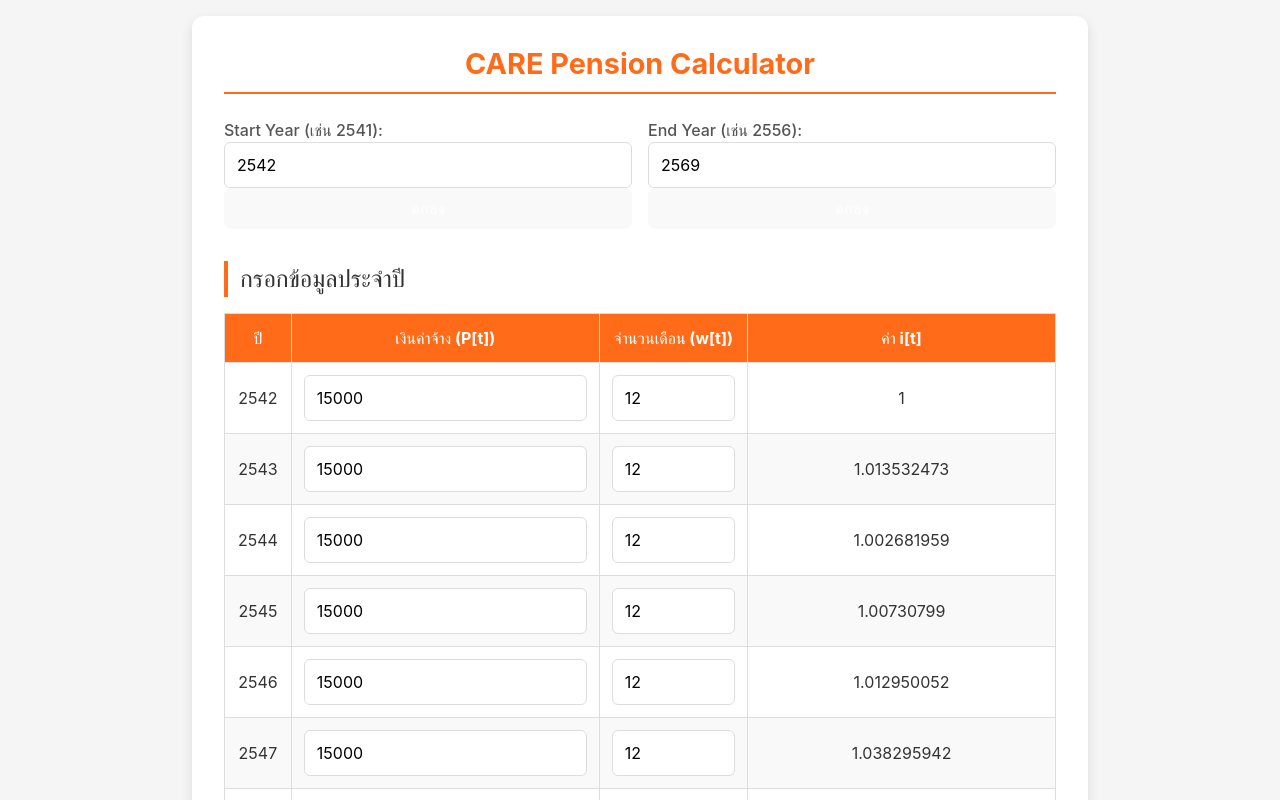
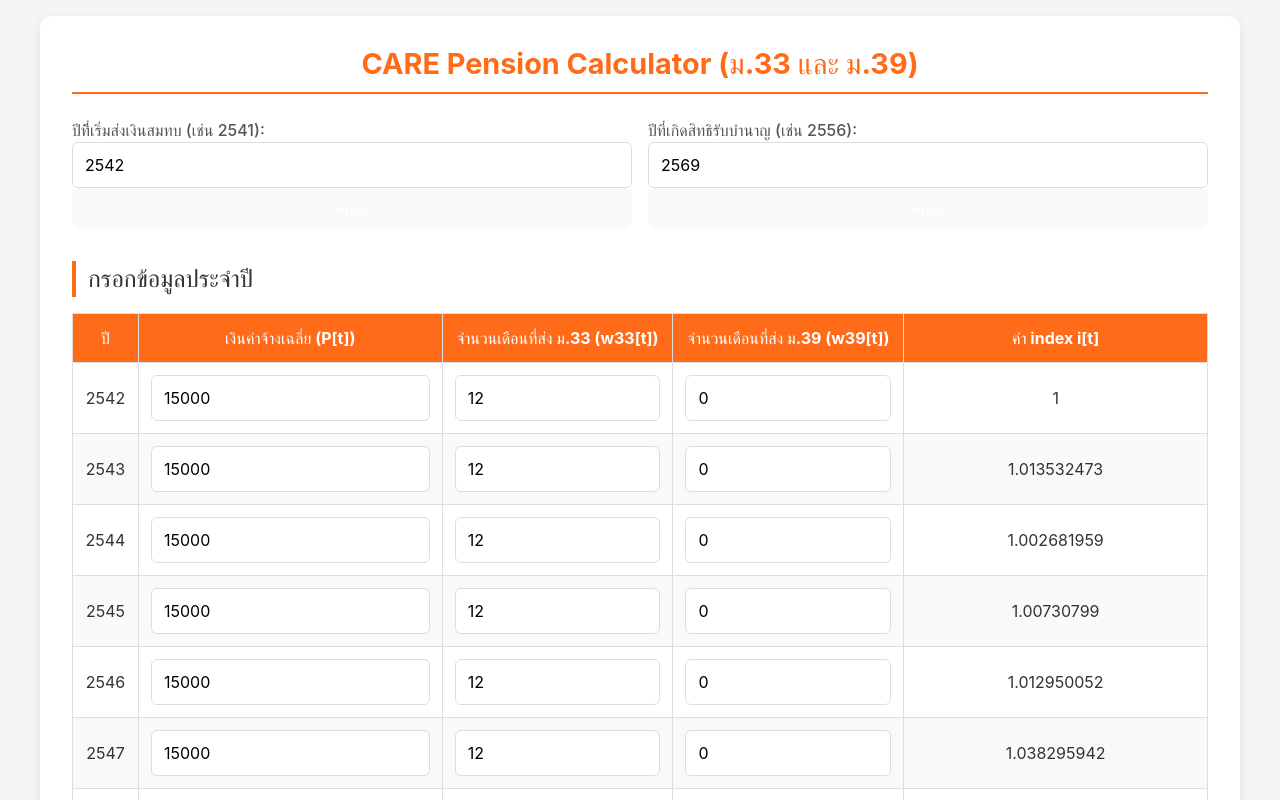
Before and after one commit to 44REAM/care-sso, a React (Vite) app: page / in a window 1280 px wide. Shown: the top 800 px of the page. Built offline with nearby package versions, Linux system fonts and the light colour scheme.

Commit message:
test m39

```diff
--- a/src/App.tsx
+++ b/src/App.tsx
@@ -1,7 +1,7 @@
 import React, { useState, useEffect } from "react";
 import "./App.css";
 
-// Define TypeScript interfaces
+// Define TypeScript interfaces for our data structures
 interface YearData {
   C: number;
   M: number;
@@ -25,13 +25,17 @@ interface RateDataType {
 }
 
 interface CalculationResult {
-  ReValue: { [year: string]: number };
-  AdjustedAmount: { [year: string]: number };
+  ReValue33: { [year: string]: number };
+  AdjustedAmount33: { [year: string]: number };
+  m39Values: { [year: string]: number };
   discountFactors: { [year: string]: number };
-  finalAdjustedAmount: number;
+  cumMonths33: { [year: string]: number };
+  cumMonths39: { [year: string]: number };
+  totalCumMonths: { [year: string]: number };
+  combinedAdjustedAmount: { [year: string]: number };
+  finalCombinedAmount: number;
   pensionPercentage: number;
   pensionAmount: number;
-  cumMonths: { [year: string]: number };
   years: string[];
 }
 
@@ -86,41 +90,72 @@ const getYearArray = (start: number, end: number): string[] => {
   return years;
 };
 
-const computeDiscountFactor = (years: string[], tIdx: number, dataOverride: StaticDataType): number => {
-  if (tIdx < 4) return 1;
+const computeDiscountFactor = (year: number, dataOverride: { [key: string]: YearData }): number => {
+  if (year < 2543) return 1;
   let pureRevaluedAvg = 1;
-  for (let k = tIdx - 4; k < tIdx; k++) {
-    const yr = years[k];
-    pureRevaluedAvg *= dataOverride[yr].i as number; // Using type assertion since we know i is not null here
+  for (let k = Math.max(year - 4, 2541); k < year; k++) {
+    if (dataOverride[k]?.i !== null) {
+      pureRevaluedAvg *= dataOverride[k].i as number;
+    }
   }
   let sum = 1;
-  for (let j = tIdx - 4; j < tIdx; j++) {
+  let count = 0;
+  for (let j = Math.max(year - 4, 2541); j < year; j++) {
     let prod = 1;
-    for (let k = tIdx - 4; k <= j; k++) {
-      prod *= dataOverride[years[k]].i as number; // Using type assertion since we know i is not null here
+    for (let k = Math.max(year - 4, 2541); k <= j; k++) {
+      if (dataOverride[k]?.i !== null) {
+        prod *= dataOverride[k].i as number;
+      }
     }
     sum += prod;
+    count += 1;
   }
-  const oldNominalAvg = sum / 5;
+  const oldNominalAvg = sum / (count + 1);
   return pureRevaluedAvg / oldNominalAvg;
+};
+
+// Calculate ceiling value for M39 based on the year
+const calculateM39Ceiling = (year: string, dataOverride: { [key: string]: YearData }): number => {
+  const baseValue = 4800;
+
+  if (parseInt(year) <= 2569) {
+    return baseValue;
+  }
+
+  // Calculate the dynamic ceiling value for years after 2569
+  let ceiling = baseValue;
+  for (let y = 2570; y <= parseInt(year); y++) {
+    const prevYear = String(y - 1);
+    if (dataOverride[prevYear]?.i !== null) {
+      ceiling = ceiling * (dataOverride[prevYear].i as number);
+    }
+  }
+
+  return ceiling;
 };
 
 const calculateCARE = (
   startYear: number,
   endYear: number,
   moneyData: MoneyDataType,
-  monthData: MonthDataType,
+  month33Data: MonthDataType,
+  month39Data: MonthDataType,
   rateData: RateDataType
 ): CalculationResult => {
   const years = getYearArray(startYear, endYear);
   const n = years.length;
-  const ReValue: { [year: string]: number } = {};
-  const AdjustedAmount: { [year: string]: number } = {};
-  const cumMonths: { [year: string]: number } = {};
-  const discountFactors: { [year: string]: number } = {};
+  const ReValue33: { [key: string]: number } = {};
+  const AdjustedAmount33: { [key: string]: number } = {};
+  const m39Values: { [key: string]: number } = {};
+  const cumMonths33: { [key: string]: number } = {};
+  const cumMonths39: { [key: string]: number } = {};
+  const totalCumMonths: { [key: string]: number } = {};
+  const discountFactors: { [key: string]: number } = {};
+  const combinedAdjustedAmount: { [key: string]: number } = {};
 
-  const dataOverride: StaticDataType = {};
-  years.forEach((yr) => {
+  const dataOverride: { [key: string]: YearData } = {};
+  Object.keys(staticData).forEach((yr) => {
+    if (parseInt(yr) > endYear) return;
     if (!staticData[yr]) {
       throw new Error(`ไม่มีข้อมูลสำหรับปี ${yr}`);
     }
@@ -140,54 +175,76 @@ const calculateCARE = (
     dataOverride[yr] = { ...staticData[yr], i: iVal };
   });
 
-  let previousReValue = 0;
-  let previousAdjustedAmount = 0;
-  let previousCumMonths = 0;
+  let previousReValue33 = 0;
+  let previousAdjustedAmount33 = 0;
+  let previousCumMonths33 = 0;
+  let previousCumMonths39 = 0;
 
+  // First pass to calculate M33 values
   for (let idx = 0; idx < n; idx++) {
     const yr = years[idx];
     const data = dataOverride[yr];
     const P = moneyData[yr];
-    const w = monthData[yr];
+    const w33 = month33Data[yr];
+    const w39 = month39Data[yr];
     const currentC = data.C;
     const currentM = data.M;
 
-    const W_prev = previousCumMonths;
-    const W_current = previousCumMonths + w;
+    const W33_prev = previousCumMonths33;
+    const W33_current = previousCumMonths33 + w33;
+    const W39_current = previousCumMonths39 + w39;
 
-    let currentReValue: number;
-    if (idx === 0) {
-      currentReValue = P;
+    cumMonths33[yr] = W33_current;
+    cumMonths39[yr] = W39_current;
+    totalCumMonths[yr] = W33_current + W39_current;
+
+    // Calculate M33 ReValue
+    let currentReValue33: number;
+    if (idx === 0 || W33_prev === 0) {
+      currentReValue33 = P;
     } else {
       const prevYear = years[idx - 1];
-      const i_prev = dataOverride[prevYear].i as number; // Using type assertion since we know i is not null here
+      const i_prev = dataOverride[prevYear].i as number;
       const corrected_i_prev = i_prev < 1 ? 1 : i_prev;
-      const candidate = previousReValue * corrected_i_prev;
+      const candidate = previousReValue33 * corrected_i_prev;
       const cappedCandidate = Math.min(candidate, currentC);
-      currentReValue = (cappedCandidate * W_prev + P * w) / W_current;
+      currentReValue33 = (W33_prev > 0) ? (cappedCandidate * W33_prev + P * w33) / W33_current : P;
     }
-    cumMonths[yr] = W_current;
-    ReValue[yr] = currentReValue;
 
-    const discountFactor = computeDiscountFactor(years, idx, dataOverride);
+    ReValue33[yr] = currentReValue33;
+
+    const discountFactor = computeDiscountFactor(parseInt(yr), dataOverride);
     discountFactors[yr] = discountFactor;
 
-    const part1 = Math.min(currentReValue / discountFactor, currentM);
-    let part2 = currentReValue;
-    if (idx > 0) {
-      part2 = Math.min(previousAdjustedAmount, currentReValue);
+    const part1 = Math.min(currentReValue33 / discountFactor, currentM);
+    let part2 = currentReValue33;
+    if (idx > 0 && W33_prev > 0) {
+      part2 = Math.min(previousAdjustedAmount33, currentReValue33);
     }
-    const currentAdjustedAmount = Math.max(part1, part2);
-    AdjustedAmount[yr] = currentAdjustedAmount;
+    const currentAdjustedAmount33 = Math.max(part1, part2);
+    AdjustedAmount33[yr] = currentAdjustedAmount33;
 
-    previousReValue = currentReValue;
-    previousAdjustedAmount = currentAdjustedAmount;
-    previousCumMonths = W_current;
+    // Calculate M39 value for this year
+    const m39Ceiling = calculateM39Ceiling(yr, dataOverride);
+    m39Values[yr] = m39Ceiling;
+
+    // Calculate the weighted average for combined adjusted amount
+    const totalMonths = totalCumMonths[yr];
+    if (totalMonths > 0) {
+      combinedAdjustedAmount[yr] = (cumMonths33[yr] * currentAdjustedAmount33 + cumMonths39[yr] * m39Ceiling) / totalMonths;
+    } else {
+      combinedAdjustedAmount[yr] = 0;
+    }
+
+    previousReValue33 = currentReValue33;
+    previousAdjustedAmount33 = currentAdjustedAmount33;
+    previousCumMonths33 = W33_current;
+    previousCumMonths39 = W39_current;
   }
 
   const T = years[n - 1];
-  const finalAdjustedAmount = AdjustedAmount[T];
-  const totalMonths = cumMonths[T];
+  const finalCombinedAmount = combinedAdjustedAmount[T];
+  const totalMonths = totalCumMonths[T];
   let pensionPercentage = 0;
 
   if (totalMonths <= 180) {
@@ -195,16 +252,20 @@ const calculateCARE = (
   } else {
     pensionPercentage = 0.20 + 0.00125 * (totalMonths - 180);
   }
-  const pensionAmount = pensionPercentage * finalAdjustedAmount;
+  const pensionAmount = pensionPercentage * finalCombinedAmount;
 
   return {
-    ReValue,
-    AdjustedAmount,
+    ReValue33,
+    AdjustedAmount33,
+    m39Values,
     discountFactors,
-    finalAdjustedAmount,
+    cumMonths33,
+    cumMonths39,
+    totalCumMonths,
+    combinedAdjustedAmount,
+    finalCombinedAmount,
     pensionPercentage,
     pensionAmount,
-    cumMonths,
     years,
   };
 };
@@ -215,7 +276,8 @@ const CAREPensionCalculator: React.FC = () => {
   const [endYear, setEndYear] = useState<number>(2569);
   const [tempEndYear, setTempEndYear] = useState<number>(2569);
   const [moneyData, setMoneyData] = useState<MoneyDataType>({});
-  const [monthData, setMonthData] = useState<MonthDataType>({});
+  const [month33Data, setMonth33Data] = useState<MonthDataType>({});
+  const [month39Data, setMonth39Data] = useState<MonthDataType>({});
   const [rateData, setRateData] = useState<RateDataType>({});
   const [result, setResult] = useState<CalculationResult | null>(null);
   const [error, setError] = useState<string | null>(null);
@@ -276,6 +338,43 @@ const CAREPensionCalculator: React.FC = () => {
     }
   };
 
+  // Validate that the total months (m33 + m39) don't exceed 12
+  const validateMonthsTotal = (yr: string, m33Value: number, m39Value: number): boolean => {
+    const total = parseFloat(m33Value.toString()) + parseFloat(m39Value.toString());
+    if (total > 12) {
+      setError(`จำนวนเดือนรวม (ม.33 + ม.39) สำหรับปี ${yr} ต้องไม่เกิน 12 เดือน`);
+      return false;
+    }
+    setError(null);
+    return true;
+  };
+
+  // Handle month33 data changes with validation
+  const handleMonth33Change = (yr: string, value: string): void => {
+    const m33Value = parseFloat(value);
+    const m39Value = month39Data[yr] || 0;
+
+    if (validateMonthsTotal(yr, m33Value, m39Value)) {
+      setMonth33Data({
+        ...month33Data,
+        [yr]: m33Value,
+      });
+    }
+  };
+
+  // Handle month39 data changes with validation
+  const handleMonth39Change = (yr: string, value: string): void => {
+    const m39Value = parseFloat(value);
+    const m33Value = month33Data[yr] || 0;
+
+    if (validateMonthsTotal(yr, m33Value, m39Value)) {
+      setMonth39Data({
+        ...month39Data,
+        [yr]: m39Value,
+      });
+    }
+  };
+
   // Handle rate data input with validation
   const handleRateDataChange = (yr: string, value: string): void => {
     let newValue = value;
@@ -306,10 +405,17 @@ const CAREPensionCalculator: React.FC = () => {
       });
       return newData;
     });
-    setMonthData((prev) => {
+    setMonth33Data((prev) => {
       const newData: MonthDataType = {};
       years.forEach((yr) => {
         newData[yr] = prev[yr] !== undefined ? prev[yr] : 12;
+      });
+      return newData;
+    });
+    setMonth39Data((prev) => {
+      const newData: MonthDataType = {};
+      years.forEach((yr) => {
+        newData[yr] = prev[yr] !== undefined ? prev[yr] : 0;
       });
       return newData;
     });
@@ -340,8 +446,24 @@ const CAREPensionCalculator: React.FC = () => {
         if (isNaN(moneyData[yr]) || moneyData[yr] <= 0) {
           throw new Error(`ค่าเงินค่าจ้างไม่ถูกต้องสำหรับปี ${yr}`);
         }
-        if (isNaN(monthData[yr]) || monthData[yr] <= 0) {
-          throw new Error(`จำนวนเดือนไม่ถูกต้องสำหรับปี ${yr}`);
+
+        const m33Value = month33Data[yr] || 0;
+        const m39Value = month39Data[yr] || 0;
+
+        if (isNaN(m33Value) || m33Value < 0) {
+          throw new Error(`จำนวนเดือน ม.33 ไม่ถูกต้องสำหรับปี ${yr}`);
+        }
+
+        if (isNaN(m39Value) || m39Value < 0) {
+          throw new Error(`จำนวนเดือน ม.39 ไม่ถูกต้องสำหรับปี ${yr}`);
+        }
+
+        if (m33Value + m39Value > 12) {
+          throw new Error(`จำนวนเดือนรวม (ม.33 + ม.39) สำหรับปี ${yr} ต้องไม่เกิน 12 เดือน`);
+        }
+
+        if (m33Value + m39Value <= 0) {
+          throw new Error(`จำนวนเดือนรวม (ม.33 + ม.39) สำหรับปี ${yr} ต้องมากกว่า 0`);
         }
 
         if (parseInt(yr) >= 2568) {
@@ -353,10 +475,14 @@ const CAREPensionCalculator: React.FC = () => {
           }
         }
       }
-      const calcResult = calculateCARE(startYear, endYear, moneyData, monthData, rateData);
+      const calcResult = calculateCARE(startYear, endYear, moneyData, month33Data, month39Data, rateData);
       setResult(calcResult);
     } catch (err) {
-      setError((err as Error).message || "Error during calculation");
+      if (err instanceof Error) {
+        setError(err.message || "Error during calculation");
+      } else {
+        setError("Unknown error occurred during calculation");
+      }
       setResult(null);
     }
   };
@@ -366,13 +492,13 @@ const CAREPensionCalculator: React.FC = () => {
   }
 
   return (
-    <div className="bg-gray-50 p-6 rounded-lg shadow-md max-w-4xl mx-auto">
-      <h1 className="text-2xl font-bold text-center mb-6 text-blue-700">CARE Pension Calculator</h1>
+    <div className="bg-gray-50 p-6 rounded-lg shadow-md max-w-5xl mx-auto">
+      <h1 className="text-2xl font-bold text-center mb-6 text-blue-700">CARE Pension Calculator (ม.33 และ ม.39)</h1>
 
       <div className="grid grid-cols-1 md:grid-cols-2 gap-4 mb-6">
         <div>
           <label className="block text-gray-700 mb-2">
-            Start Year (เช่น 2541):
+            ปีทีี่เริ่มส่งเงินสมทบ (เช่น 2541):
             <div className="flex mt-1">
               <input
                 type="number"
@@ -394,7 +520,7 @@ const CAREPensionCalculator: React.FC = () => {
         </div>
         <div>
           <label className="block text-gray-700 mb-2">
-            End Year (เช่น 2556):
+            ปีที่เกิดสิทธิรับบำนาญ (เช่น 2556):
             <div className="flex mt-1">
               <input
                 type="number"
@@ -423,9 +549,10 @@ const CAREPensionCalculator: React.FC = () => {
             <thead className="bg-gray-100">
               <tr>
                 <th className="p-2 border">ปี</th>
-                <th className="p-2 border">เงินค่าจ้าง (P[t])</th>
-                <th className="p-2 border">จำนวนเดือน (w[t])</th>
-                <th className="p-2 border">ค่า i[t]</th>
+                <th className="p-2 border">เงินค่าจ้างเฉลี่ย (P[t])</th>
+                <th className="p-2 border">จำนวนเดือนที่ส่ง ม.33 (w33[t])</th>
+                <th className="p-2 border">จำนวนเดือนที่ส่ง ม.39 (w39[t])</th>
+                <th className="p-2 border">ค่า index i[t]</th>
               </tr>
             </thead>
             <tbody>
@@ -450,15 +577,26 @@ const CAREPensionCalculator: React.FC = () => {
                     <input
                       type="number"
                       className="w-full p-1 border rounded"
-                      value={monthData[yr] || 0}
+                      value={month33Data[yr] || 0}
                       onChange={(e) =>
-                        setMonthData({
-                          ...monthData,
-                          [yr]: parseFloat(e.target.value),
-                        })
+                        handleMonth33Change(yr, e.target.value)
                       }
-                      min="1"
+                      min="0"
                       max="12"
+                      step="1"
+                    />
+                  </td>
+                  <td className="p-2 border">
+                    <input
+                      type="number"
+                      className="w-full p-1 border rounded"
+                      value={month39Data[yr] || 0}
+                      onChange={(e) =>
+                        handleMonth39Change(yr, e.target.value)
+                      }
+                      min="0"
+                      max="12"
+                      step="1"
                     />
                   </td>
                   <td className="p-2 border">
@@ -500,12 +638,14 @@ const CAREPensionCalculator: React.FC = () => {
         <div className="mt-6 bg-white p-4 rounded-lg border border-gray-200">
           <div className="grid grid-cols-1 md:grid-cols-3 gap-4 mb-4">
             <div className="bg-blue-50 p-4 rounded-lg border border-blue-200">
-              <h3 className="text-lg font-medium text-gray-700 mb-2">AdjustedAmount(T)</h3>
-              <p className="text-2xl font-bold text-blue-800">{result.finalAdjustedAmount.toFixed(2)}</p>
+              <h3 className="text-lg font-medium text-gray-700 mb-2">ฐานเงินบำนาญ</h3>
+              <p className="text-2xl font-bold text-blue-800">{result.finalCombinedAmount.toFixed(2)}</p>
+              <p className="text-sm text-gray-600">ค่าถ่วงน้ำหนักระหว่าง ม.33 และ ม.39</p>
             </div>
             <div className="bg-green-50 p-4 rounded-lg border border-green-200">
               <h3 className="text-lg font-medium text-gray-700 mb-2">เปอร์เซนต์เงินบำนาญ</h3>
-              <p className="text-2xl font-bold text-green-800">{(result.pensionPercentage * 100).toFixed(3)}%</p>
+              <p className="text-2xl font-bold text-purple-800">{result.pensionPercentage.toFixed(2)}%</p>
+              <p className="text-sm text-gray-600">จำนวนเดือนสะสมทั้งหมด: {result.totalCumMonths[result.years[result.years.length - 1]]}</p>
             </div>
             <div className="bg-purple-50 p-4 rounded-lg border border-purple-200">
               <h3 className="text-lg font-medium text-gray-700 mb-2">จำนวนเงินบำนาญ</h3>
@@ -526,28 +666,50 @@ const CAREPensionCalculator: React.FC = () => {
                 <thead className="bg-gray-100">
                   <tr>
                     <th className="p-2 border">ปี</th>
-                    <th className="p-2 border">ReValue</th>
-                    <th className="p-2 border">AdjustedAmount</th>
-                    <th className="p-2 border">Discount Factor</th>
-                    <th className="p-2 border">สะสมเดือน (W)</th>
+                    <th className="p-2 border">ReValue(t)</th>
+                    <th className="p-2 border">AdjustedAmount(t)</th>
+                    <th className="p-2 border">DiscountFactor(t)</th>
+                    <th className="p-2 border">จำนวนเดือนสะสม ม.33 (W33)</th>
+                    <th className="p-2 border">จำนวนเดือนสะสม ม.39 (W39)</th>
                   </tr>
                 </thead>
                 <tbody>
                   {result.years.map((yr) => (
                     <tr key={yr} className="hover:bg-gray-50">
                       <td className="p-2 border text-center">{yr}</td>
-                      <td className="p-2 border text-right">{result.ReValue[yr].toFixed(2)}</td>
-                      <td className="p-2 border text-right">{result.AdjustedAmount[yr].toFixed(2)}</td>
+                      <td className="p-2 border text-right">{result.ReValue33[yr].toFixed(2)}</td>
+                      <td className="p-2 border text-right">{result.AdjustedAmount33[yr].toFixed(2)}</td>
                       <td className="p-2 border text-right">{result.discountFactors[yr].toFixed(4)}</td>
-                      <td className="p-2 border text-right">{result.cumMonths[yr]}</td>
+                      <td className="p-2 border text-right">{result.cumMonths33[yr]}</td>
+                      <td className="p-2 border text-right">{result.cumMonths39[yr]}</td>
                     </tr>
                   ))}
                 </tbody>
               </table>
             </div>
           )}
+          <a
+            href="src/asset/CARE_SSO_v2.0pdf"
+            download
+            className="download-button"
+            style={{
+              fontSize: "20px",
+              padding: "12px 24px",
+              backgroundColor: "#4CAF50",
+              color: "white",
+              textDecoration: "none",
+              borderRadius: "4px",
+              display: "inline-block",
+              margin: "10px 0"
+            }}
+          >
+            อ่านรายละเอียดเพิ่มเติม
+          </a>
         </div>
       )}
+
+
+
     </div>
   );
 };
```
